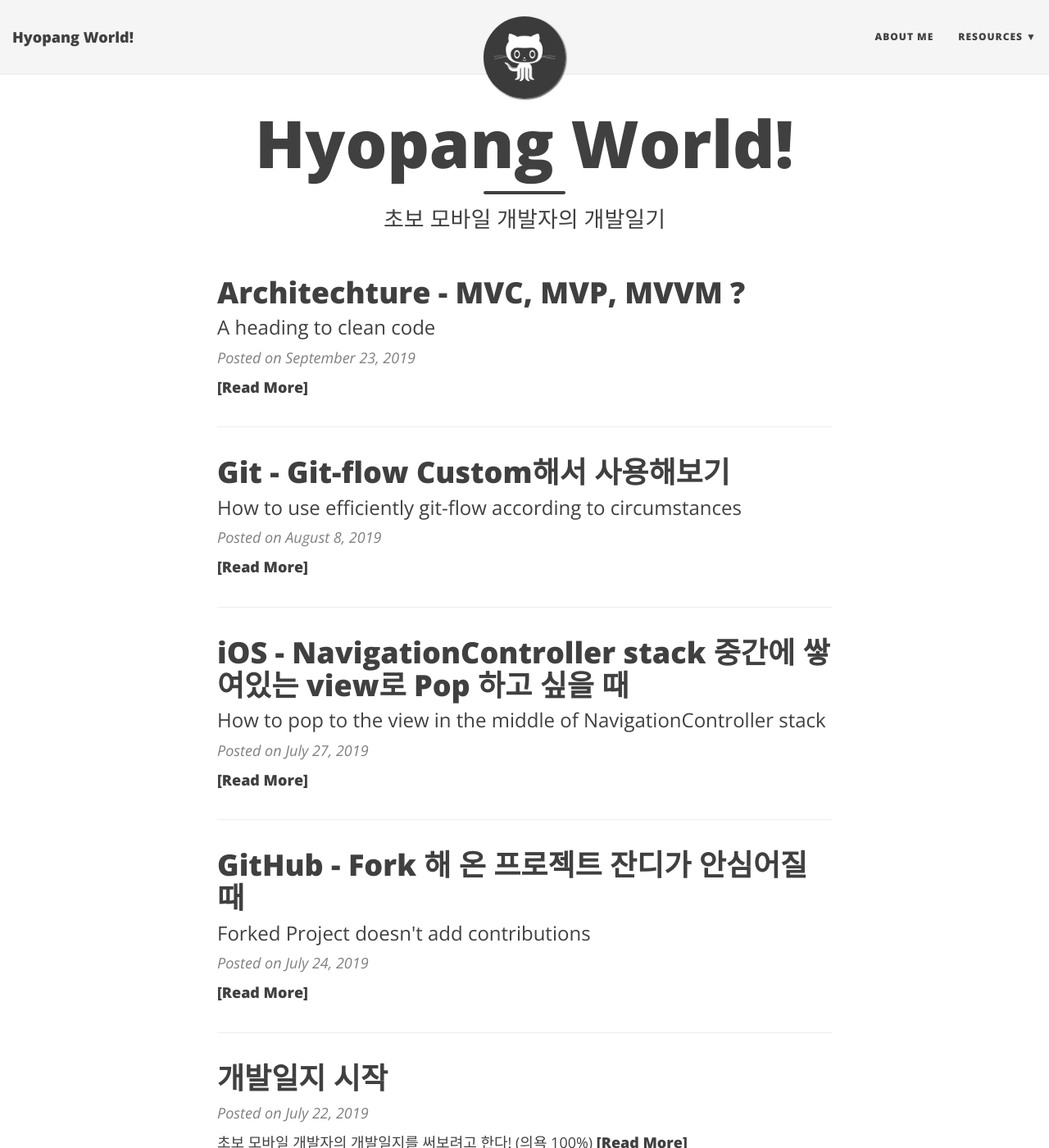
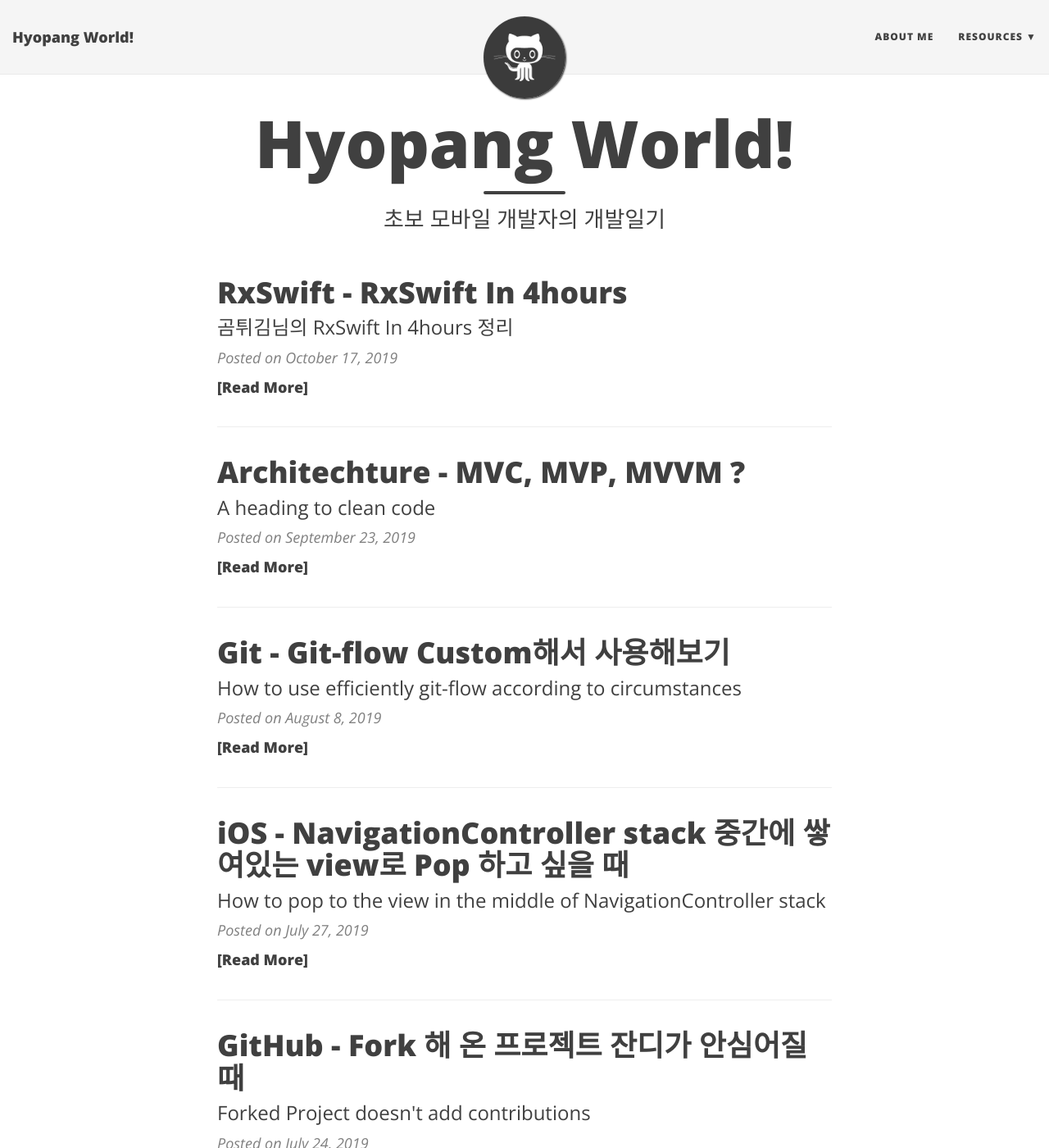
Before and after one commit to HyopangWorld/hyopangworld.github.io, a Jekyll site: the page built from index.html, in a window 1280 px wide and 1400 px high. Shown: the whole window at 82% size. Built offline with Jekyll 4.4.1, drawn with Linux system fonts in a browser that asks for light colours; nearby versions of some CDN libraries; the list of posts is cut into pages by our own code; some of the changed lines change nothing that is shown; some of the changed text lies outside the part shown.

Commit message:
Update Posting 2019-10-17

```diff
--- /dev/null
+++ b/_posts/2019-10-17-RxSwiftIn4hour.md
@@ -0,0 +1,100 @@
+---
+layout: post
+title: RxSwift - RxSwift In 4hours
+subtitle: 곰튀김님의 RxSwift In 4hours 정리
+---
+<br>
+<br>
+
+### RxSwift란?
+Observable streams를 위한 비동기성 프로그래밍을 위한 API이다.
+비동기성 프로그래밍은 동시에 수행하는 작업이 동기화 되지 않고 개별적으로 수행되는 것을 의미한다.
+즉, 다른 작업이 끝나기를 기다리지 않고(동기화하지 않고) 수행하는 것이다.
+
+<br>
+<br>
+
+### Marbles Diagram
+Observable Stream을 표현하는 Diagram
+<br>
+
+<center><img src="../img/marbles.png"/></center>
+
+<br>
+<br>
+
+### Operator
+<br>
+
+>  곰튀김님이 짚어주신 것만 정리함
+>  [참고] http://reactivex.io/documentation/ko/operators.html
+
+
+
+* Disposable : Observable 동작을 취소한다.
+* DisposeBag : Disposable을 담는 가방, 여러개를 한번에 취소할 때 유용함
+
+<br>
+
+생성
+
+- Create
+- Just : update가 될 때 인자값으로 넣어준 값을 그대로 내려보내줌
+  * 내려준 객체 그대로, string, array, …… 다
+* From : array일 경우 값 하나씩 떼어서 보내준다.
+
+<br>
+
+변환, 필터링
+
+* Map : 데이터를 원하는 것으로 가공, 위에서 넘겨주는 데이터를 가공해서 아래로 넘겨줌
+* Filter : 데이터를 필터링, 위에서 넘겨주는 데이터를 필터링해서 특정 데이터만 아래로 넘겨줌
+
+<br>
+
+* Concat : 2개의 Observable stream 을 합쳐준다. 1번째 데이터를 전달하고 나면, 2번째 stream의 데이터를 전달
+* CombineLatest : Observable을 결합시켜 새로 생성, 마지막으로 배출 항목을 결합시켜 배출한다.
+
+<br>
+
+* Subscribe : Observable stream의 해당 데이터를 가지고 실행 할 행동, return Disposable
+    * subscribe(on: (Event<String>) -> Void) : next(데이터 전달), error(에러), completed(stream 완료)의 유형이 있음
+    * subscribe(onNext: ((Any) -> Void)?, onError:  ((Error) -> Void)?, onCompleted: (( ) -> Void)?, onDisposed: (( ) -> Void)?) : onNext, onError, onCompleted, onDisposed(Observer 해체 시 완료) 중 필요한 것만 처리 가능
+
+<br>
+<br>
+
+### Scheduler
+stream이 동작하는 스레드를 변경해준다.
+<br>
+
+* observeOn(scheduler) : 인자값의 스레드 스케쥴러에서 아래의 stream 들을 동작하게 한다. (stream이 비동기화 되도록 해줌)
+* subscribeOn(scheduler) : subscribe된 순간 부터 인자값 스레드 스케쥴러에 stream을 동작 (아무 곳에나 입력해도 상관 x)
+
+- SideEffect
+: 외부에 영향을 주는 부분. (Subscribe(), do() 에서 SideEffect를 허용한다.)
+
+<br>
+
+++ RxCocoa : RxSwift를 사용할때 유용한 UI extension
+
+<br>
+<br>
+
+### Subject
+subject를 subscribe를 한 곳에 생성되는 데이터를 전달해준다.
+<br>
+
+* AsyncSubject : subject stream이 종료되는 시점에 가장 마지막 데이터를 전달
+* BehaviorSubject  : 데이터가 생성되는 시점과 subscribe 하는 시점에 가장 최근 데이터를 전달. default값이 있음
+* PublishSubject : 데이터가 생성되는 시점에만 데이터 전달. default값 없음
+* ReplaySubject :  데이터가 생성되는 시점과 subscribe 하는 시점에 이전의 생성되었던 데이터 모두 전달(없으면 x). default값 없음
+
+<br>
+<br>
+
+출처 및 참조
+
+- <a href="https://www.youtube.com/watch?v=w5Qmie-GbiA/">[곰튀김님 : RxSwift 4시간에 끝내기 (종합편)] </a>
+
+<br>
```
Also changed, not shown: _posts/2019-07-27-navigationcontroller.md (+0 -1 lines), img/marbles.png (added).
